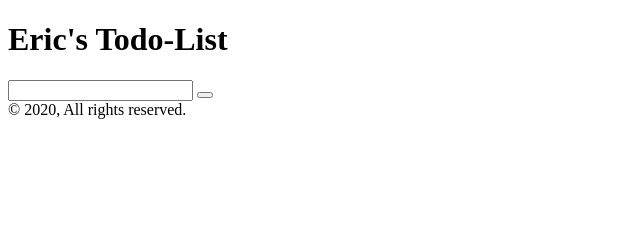
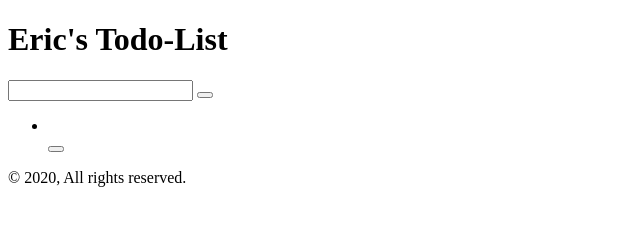
Before and after one commit to iamfredrickokereke/Dev-Ed-Tutorials-Code-Along, a plain HTML site: page Todolist/index.html in a window 1280 px wide. Shown: the whole page, without its empty margins (0-640 px from the left). Drawn offline with Linux system fonts and the light colour scheme.

Commit message:
ADD div for todo container and list

```diff
--- a/Todolist/index.html
+++ b/Todolist/index.html
@@ -27,6 +27,15 @@
                 <i fas fa-plus-square></i>
             </button>
         </form>
+
+        <div class="todo-container">
+            <ul class="todo-list">
+                <div class="todo">
+                    <li></li>
+                    <button></button>
+                </div>
+            </ul>
+        </div>
     </main>
 
 
```
